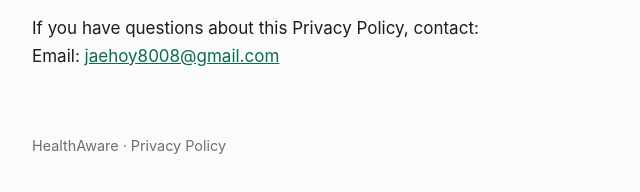
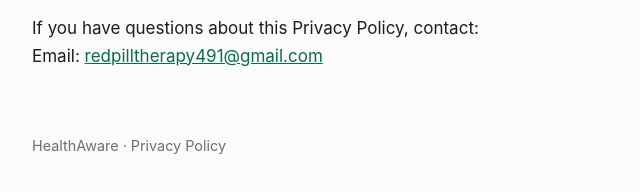
Before and after one commit to trufo1802/healthawaretracker-privacy, a plain HTML site: page index.html in a window 1280 px wide. Shown: the part 4291-4483 px from the top of the page, 256-896 px from the left. Drawn offline with Linux system fonts and the light colour scheme.

Commit message:
Update contact email

```diff
--- a/index.html
+++ b/index.html
@@ -213,7 +213,7 @@
 <h2>Contact</h2>
 <p>
   If you have questions about this Privacy Policy, contact:<br>
-  Email: <a href="mailto:jaehoy8008@gmail.com">jaehoy8008@gmail.com</a>
+  Email: <a href="mailto:redpilltherapy491@gmail.com">redpilltherapy491@gmail.com</a>
 </p>
 
 <footer>HealthAware &middot; Privacy Policy</footer>
```
Also changed, not shown: 1 other file.
